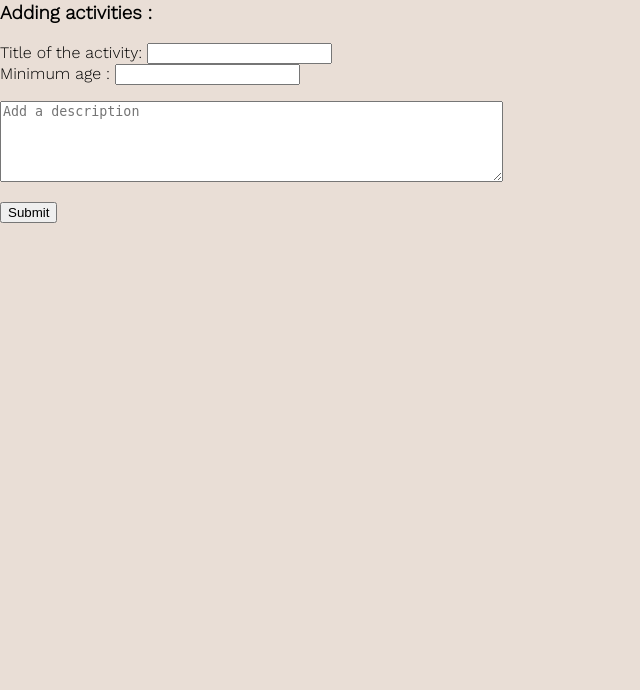
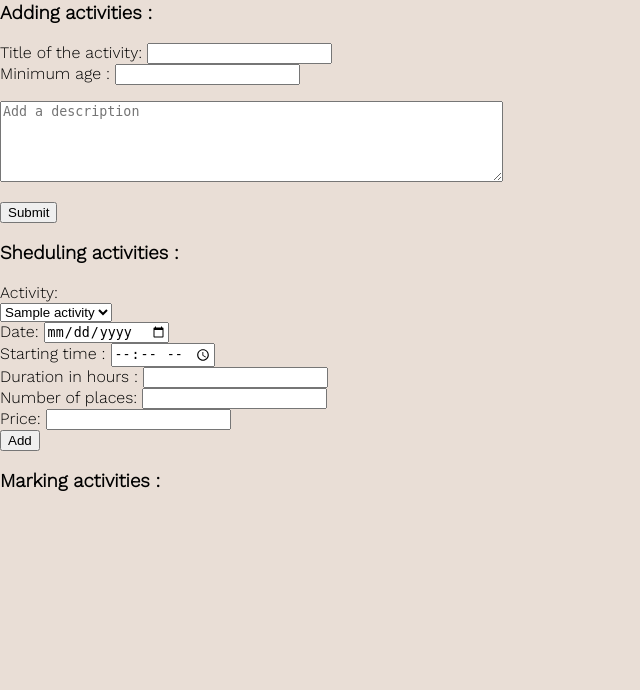
Before and after one commit to albercm30/zoowebapp, a Flask app: page /activity in a window 1280 px wide. Shown: the part 559-1249 px from the top of the page, without its empty margins (0-640 px from the left). Run offline with Flask 2, Linux system fonts and the light colour scheme; tables that the repository leaves empty hold one stand-in row (values such as "Sample post").

Commit message:
Scheduling

```diff
--- a/WebAppProject/main.py
+++ b/WebAppProject/main.py
@@ -32,8 +32,8 @@ def activities():
     cheduleds = model.Scheduledactivity.query.order_by(model.Scheduledactivity.id.desc()).all()
     return render_template("main/activity.html",activities=activities, cheduleds=cheduleds)
 
-@bp.route("/activity",methods=["POST"])
-# @flask_login.login_required
+@bp.route("/activity/",methods=["POST"])
+@flask_login.login_required
 def add_activity():
     title = request.form.get("title")
     minimum_age = request.form.get("minimum_age")
@@ -45,7 +45,9 @@ def add_activity():
     activities = model.Activity.query.order_by(model.Activity.id.desc()).all()
     cheduleds = model.Scheduledactivity.query.order_by(model.Scheduledactivity.id.desc()).all()
     return render_template("main/activity.html",activities=activities, cheduleds=cheduleds)
-"""
+
+@bp.route("/activitys",methods=["POST"])
+@flask_login.login_required
 def add_schedule():
     # activity_title, date, starting_time,duration, places, price
     activity_title = request.form.get("activity_title")
@@ -56,7 +58,7 @@ def add_schedule():
     duration = request.form.get("duration")
     places = request.form.get("places")
     price = request.form.get("price")
-    new_schedule= model.Activity(activity_id=activity_id, date=date, stating_time=starting_time,
+    new_schedule= model.Scheduledactivity(activity_id=activity_id, date=date, stating_time=starting_time,
     duration=duration, places=places, price=price)
     db.session.add(new_schedule)
     db.session.commit()
@@ -64,4 +66,3 @@ def add_schedule():
     activities = model.Activity.query.order_by(model.Activity.id.desc()).all()
     cheduleds = model.Scheduledactivity.query.order_by(model.Scheduledactivity.id.desc()).all()
     return render_template("main/activity.html",activities=activities, cheduleds=cheduleds)
-    """
--- a/WebAppProject/templates/main/activity.html
+++ b/WebAppProject/templates/main/activity.html
@@ -40,24 +40,27 @@
     {% endwith %}
 
 </div>
-<!--
+
 <div>
     <h3> Sheduling activities :</h3>
-    activity_title, date, starting_time,duration, places, price
 
-
+    <form action="{{ url_for('main.add_schedule') }}" method="post">
+        <div><label>Activity:</label></div>
+        <select name="activity_title" >
+            {% for activity in activities %}
+            <option>{{ activity.title}}</option>
+            {% endfor %}
+        </select>
         <div><label>Date: <input type="date" name="date" required/></label></div>
         <div><label>Starting time : <input type="time" name="starting_time" required/></label></div>
         <div><label>Duration in hours : <input type="number" name="duration" required/></label></div>
         <div><label>Number of places: <input type="number" name="places" required/></label></div>
         <div><label>Price: <input type="number" name="price" required/></label></div>
-        <p><textarea rows=5 cols=60 placeholder="Add a description" name="description" required></textarea></p>
-        <div><input type="submit" value="Submit"/></div>
+        <div><input type="submit" value="Add"/></div>
     </form>
 </div>
 <div>
     <h3> Marking activities :</h3>
 
 </div>
--->
 {% endblock %}
```
